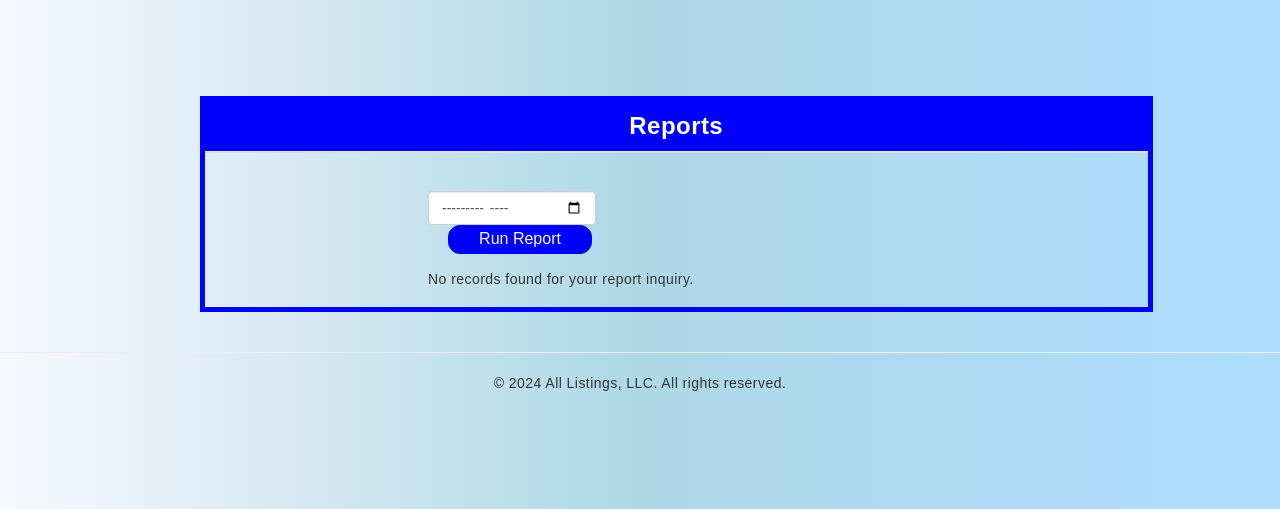
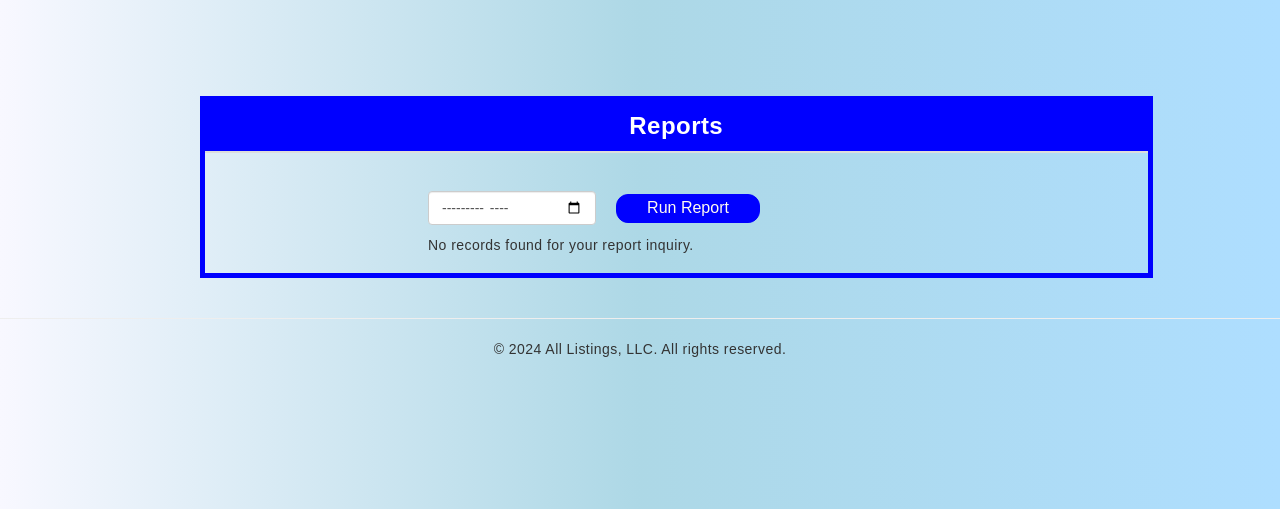
Before and after one commit to jaclyn-anderson/isqa8210-group1, a Django app: page /siteadminreports in a window 1280 px wide. Shown: the part 237-746 px from the top of the page. Run offline with Django 5.2, Linux system fonts and the light colour scheme; the visitor is signed in with stand-in values (Sample User, id 1); some libraries are stand-ins or nearby versions.

Commit message:
Updated siteadminreports ui

```diff
--- a/RealEstate/templates/siteadminreports.html
+++ b/RealEstate/templates/siteadminreports.html
@@ -50,8 +50,8 @@
                 <tr>
                     <td>
                         <div class="col-sm-10" style="margin-left: 200px; margin-top: 30px; width: 75%;">
-                            <div style="display: inline-block; padding-bottom: 15px;">
-                                <form method="GET" action="{% url 'siteadminreports' %}">
+                            <div >
+                                <form method="GET" action="{% url 'siteadminreports' %}" style="display: flex; align-items: center; padding-bottom: 10px;">
                                     <div class="form-row align-items-center">
                                         <div class="col-auto">
                                             <input type="month" class="form-control mb-2" id="selected_month_year"
```
